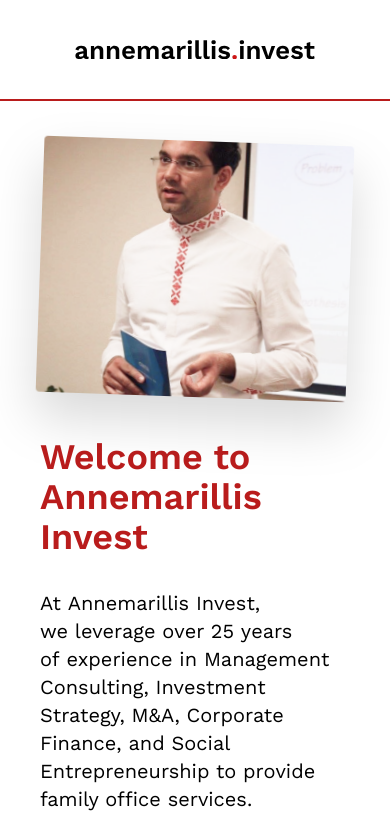
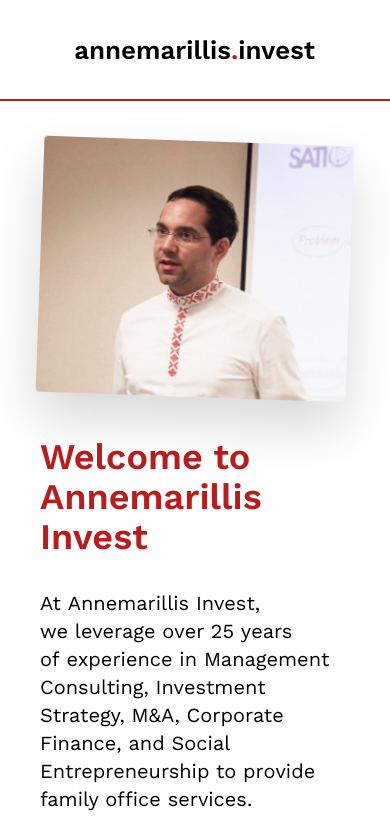
Before and after one commit to arsenyan/annemarilis-invest-web, a Next.js app: page / in a window 390 px wide. Shown: the top 833 px of the page. Built offline with nearby package versions, Linux system fonts and the light colour scheme.

Commit message:
object-top upd

```diff
--- a/app/components/Hero.tsx
+++ b/app/components/Hero.tsx
@@ -17,7 +17,7 @@
         </div>
 
          <Image
-            className="object-cover w-full h-64 lg:h-1/2 lg:w-1/2 lg:order-last rotate-2 rounded drop-shadow-2xl"
+            className="object-cover object-top w-full h-64 lg:h-1/2 lg:w-1/2 lg:order-last rotate-2 rounded drop-shadow-2xl"
             src={'/Belarus.png'}
             alt="Picture of the author"
             width={500}
```
